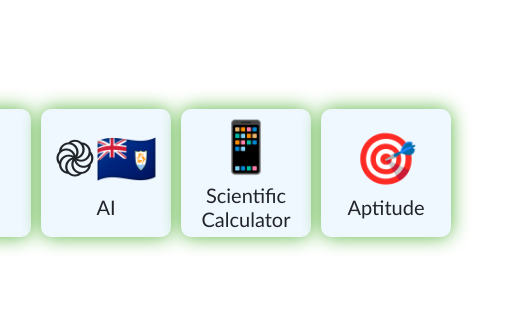
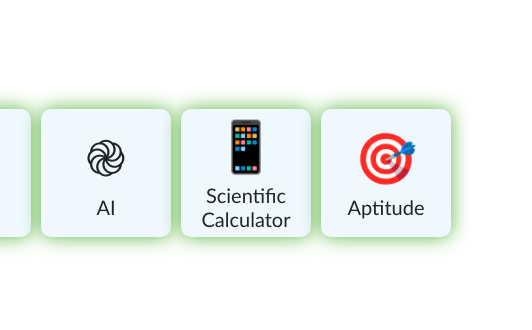
Before and after one commit to TechGuru278/finalyearCodeApp, a plain HTML site: page index.html in a window 1280 px wide. Shown: the part 367-697 px from the top of the page, 748-1280 px from the left. Drawn offline with nearby package versions, Linux system fonts and the light colour scheme.

Commit message:
Update index.html

```diff
--- a/index.html
+++ b/index.html
@@ -110,7 +110,7 @@
                 <div class="cards">
                     <div class="cardContiner">
                         <center>
-                            <div class="CardIcon">֎🇦🇮</div>
+                            <div class="CardIcon">֎</div>
                         </center>
                         <center>
                             <div class="cardText">
```
